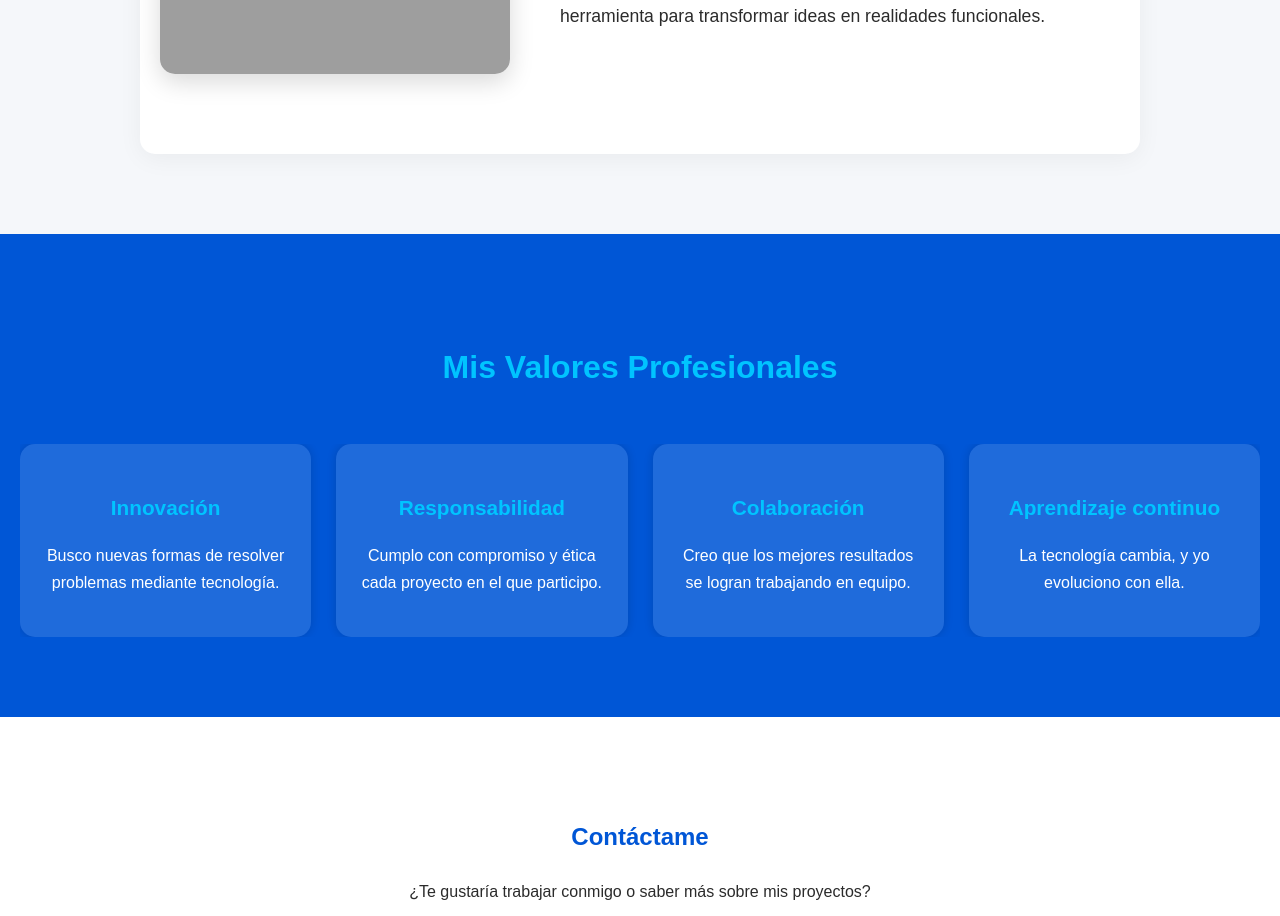
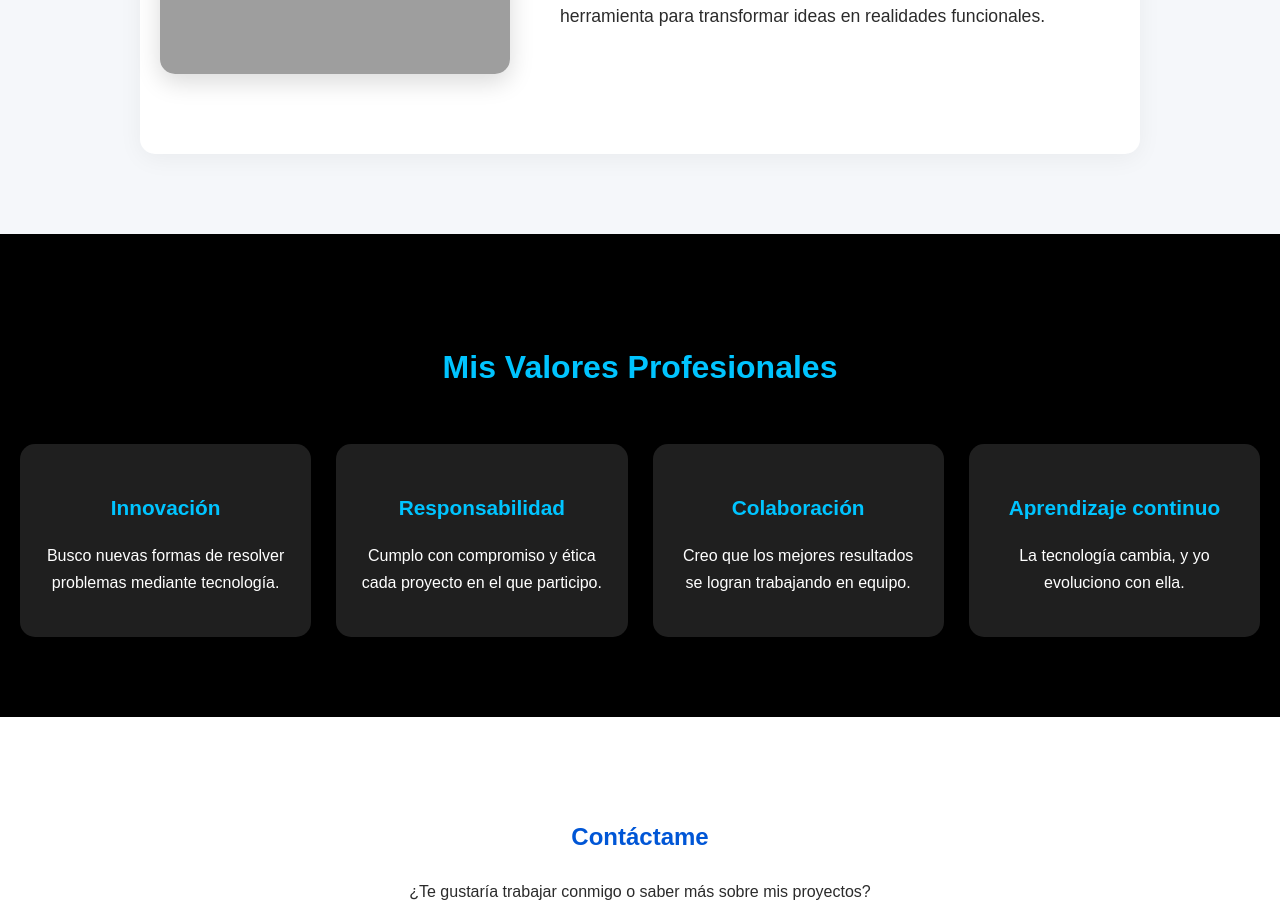
Before and after one commit to Xio4vi/Villarruel, a PHP site: page / in a window 1280 px wide. Shown: the part 967-1883 px from the top of the page. Run offline with PHP 8.4, Linux system fonts and the light colour scheme; grey boxes are pictures that could not be loaded.

Commit message:
Actualizo portafolio personalizado

```diff
--- a/style.css
+++ b/style.css
@@ -122,7 +122,7 @@ body {
 
 /* === VALORES PROFESIONALES === */
 .valores {
-  background: var(--color-primario);
+  background: #000000;
   color: var(--color-blanco);
   text-align: center;
   padding: 80px 20px;
```
